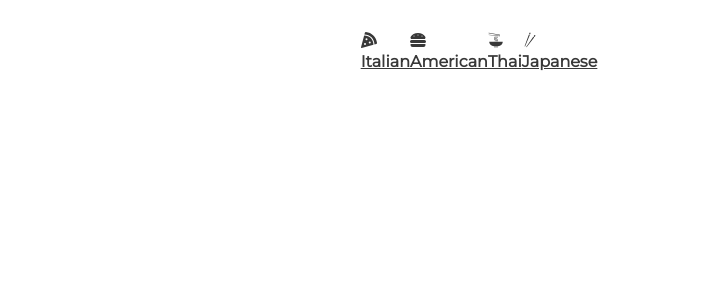
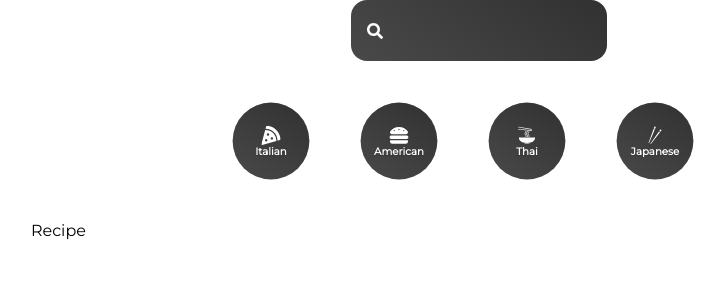
Before and after one commit to ahres6618/recipes-web-application, a React (Create React App) app: page /recipe/1 in a window 1280 px wide. Shown: the top 300 px of the page, without its empty margins (161-886 px from the left). Built offline with nearby package versions, Linux system fonts and the light colour scheme.

Commit message:
adding the search functionality and styling the cuisines

```diff
--- a/src/App.js
+++ b/src/App.js
@@ -1,10 +1,12 @@
 import Pages from "./pages/Pages";
 import Category from "./components/Category";
 import { BrowserRouter} from 'react-router-dom'
+import Search from "./components/Search";
 function App() {
   return (
     <div className="App">
     <BrowserRouter>
+    <Search />
      <Category />
       <Pages />
       </BrowserRouter>
--- a/src/components/Category.jsx
+++ b/src/components/Category.jsx
@@ -7,23 +7,23 @@
 function Category() {
   return (
     <List>
-      <NavLink to={'/cuisine/Italian'}>
+      <SLink to={'/cuisine/Italian'}>
         <FaPizzaSlice />
         <h4>Italian</h4>
-      </NavLink>
-      <NavLink to={'/cuisine/American'}>
+      </SLink>
+      <SLink to={'/cuisine/American'}>
         <FaHamburger />
         <h4>American</h4>
-      </NavLink>
+      </SLink>
 
-      <NavLink to={'/cuisine/Thai'}>
+      <SLink to={'/cuisine/Thai'}>
         <GiNoodles />
         <h4>Thai</h4>
-      </NavLink>
-      <NavLink to={'/cuisine/Japanese'}>
+      </SLink>
+      <SLink to={'/cuisine/Japanese'}>
         <GiChopsticks />
         <h4>Japanese</h4>
-      </NavLink>
+      </SLink>
 
 
 
@@ -36,4 +36,44 @@
    justify-content:center;
    margin: 2rem 0rem;
 `
+
+const SLink =styled(NavLink)`
+   display:flex;
+   flex-direction:column;
+   justify-content:center;
+   align-items:center;
+   border-radius:50%;
+   margin-right: 2rem;
+   text-decorarion:none;
+   background:linear-gradient(35deg,#494949,#313131);
+   width:6rem;
+   height:6rem;
+   cursor:pointer;
+   transform:scale(0.8);
+
+   h4{
+    color:white;
+    font-size:0.8rem;
+
+   }
+
+   svg{
+    color:white;
+    font-size:1.5rem;
+   }
+
+   &.active{
+    background:linear-gradient(to right,#f27121,#e94057);
+    h4{
+      color:white;
+
+
+     }
+
+     svg{
+      color:white;
+
+     }
+   }
+`
 export default Category
--- a/src/components/Popular.jsx
+++ b/src/components/Popular.jsx
@@ -3,6 +3,7 @@
 
 import {Splide, SplideSlide} from "@splidejs/react-splide"
 import '@splidejs/react-splide/css';
+import { Link } from "react-router-dom";
 function Popular() {
  const [popular, setPopular] = useState([])
 
@@ -47,9 +48,11 @@
                 return(
                   <SplideSlide>
                     <Card key={recipe.id}>
+                      <Link to={"/recipe/"+recipe.id}>
                     <p>{recipe.title} </p>
                     <img src={recipe.image} alt={recipe.title} />
                     <Gradient />
+                    </Link>
                     </Card>
 
                     </SplideSlide>
--- /dev/null
+++ b/src/components/Search.jsx
@@ -0,0 +1,54 @@
+import styled from "styled-components"
+import { useState } from "react"
+import {FaSearch} from "react-icons/fa"
+import { useNavigate } from "react-router-dom";
+
+
+
+function Search() {
+  const [input,setInput]=useState("");
+  const navigate=useNavigate();
+
+  const submithandler=(e)=>{
+    e.preventDefault();
+    navigate('/searched/'+ input);
+  }
+
+  return (
+    <StyleForm onSubmit={submithandler}>
+        <div>
+            <FaSearch></FaSearch>
+        <input onChange={(e)=>setInput(e.target.value)}  type="text" value={input}/>
+        </div>
+    </StyleForm>
+  )
+}
+
+const StyleForm = styled.form`
+margin: 0rem 20rem;
+
+div{
+    position:relative;
+    width:100%;
+}
+input{
+    border:none;
+    background:linear-gradient(35deg,#494949,#313131);
+    font-size:1.5rem;
+    color:white;
+    padding:1rem 3rem;
+    border:none;
+    border-radius: 1rem;
+    outline:none;
+    width:100%;
+}
+svg{
+    position:absolute;
+    top:50%;
+    left:0%;
+    transform:translate(100%,-50%);
+    color:white;
+
+}
+`
+export default Search
--- a/src/pages/Cuisine.jsx
+++ b/src/pages/Cuisine.jsx
@@ -33,17 +33,16 @@
   )
 }
 
-const Grid = styled.div`
+const Grid = styled.div `
 display:grid;
-grid-template-columns: repeat(auto-fit, minmax(20rem,1fr))
+grid-template-columns: repeat(auto-fit, minmax(15rem,1fr));
 grid-gap:3rem;
-
-`
+`;
 
 const Card =styled.div`
 img{
     width:100%;
-    border-redius:2rem;
+    border-radius:2rem;
 }
 
 a{
@@ -53,5 +52,5 @@
     text-align:center;
     padding:1rem;
 }
-`
+`;
 export default Cuisine
--- a/src/pages/Pages.jsx
+++ b/src/pages/Pages.jsx
@@ -2,6 +2,8 @@
 import Home from './Home'
 import {Route, Routes} from 'react-router-dom'
 import Cuisine from './Cuisine'
+import Searched from './Searched'
+import Recipe from './Recipe'
 
 function Pages() {
   return (
@@ -9,6 +11,9 @@
     <Routes>
         <Route path='/' element={<Home/>} />
         <Route path='/cuisine/:type' element={<Cuisine/>} />
+        <Route path='/searched/:search' element={<Searched/>} />
+        <Route path='/recipe/:name' element={<Recipe/>} />
+
 
     </Routes>
 
--- /dev/null
+++ b/src/pages/Recipe.jsx
@@ -0,0 +1,11 @@
+import { useEffect, useState } from "react"
+import styled from "styled-components"
+import { useParams } from "react-router-dom"
+
+function Recipe() {
+  return (
+    <div>Recipe</div>
+  )
+}
+
+export default Recipe
--- /dev/null
+++ b/src/pages/Searched.jsx
@@ -0,0 +1,54 @@
+import React from 'react'
+import { useState,useEffect } from 'react';
+import { useParams } from "react-router-dom"
+import styled from 'styled-components';
+
+function Searched() {
+    const [searchedrecipes,setSearchedrecipes] =useState([]);
+    let Params= useParams();
+
+    const getsearched = async (name)=>{
+        const data = await fetch(`https://api.spoonacular.com/recipes/complexSearch?apiKey=${process.env.REACT_APP_API_KEY}&query=${name}`)
+        const recipes = await data.json();
+        setSearchedrecipes(recipes.results);
+    }
+    useEffect(()=>{
+        getsearched(Params.search);
+
+      },[Params.search]);
+
+  return (
+    <Grid>
+    {searchedrecipes.map((item)=>{
+       return(
+        <Card key={item.id}>
+     <img src={item.image} alt=""/>
+     <h4>{item.title}</h4>
+        </Card>)
+    })}
+</Grid>
+  )
+}
+
+const Grid = styled.div `
+display:grid;
+grid-template-columns: repeat(auto-fit, minmax(15rem,1fr));
+grid-gap:3rem;
+`;
+
+const Card =styled.div`
+img{
+    width:100%;
+    border-radius:2rem;
+}
+
+a{
+    text-decoration:none;
+}
+h4{
+    text-align:center;
+    padding:1rem;
+}
+`;
+
+export default Searched
```
